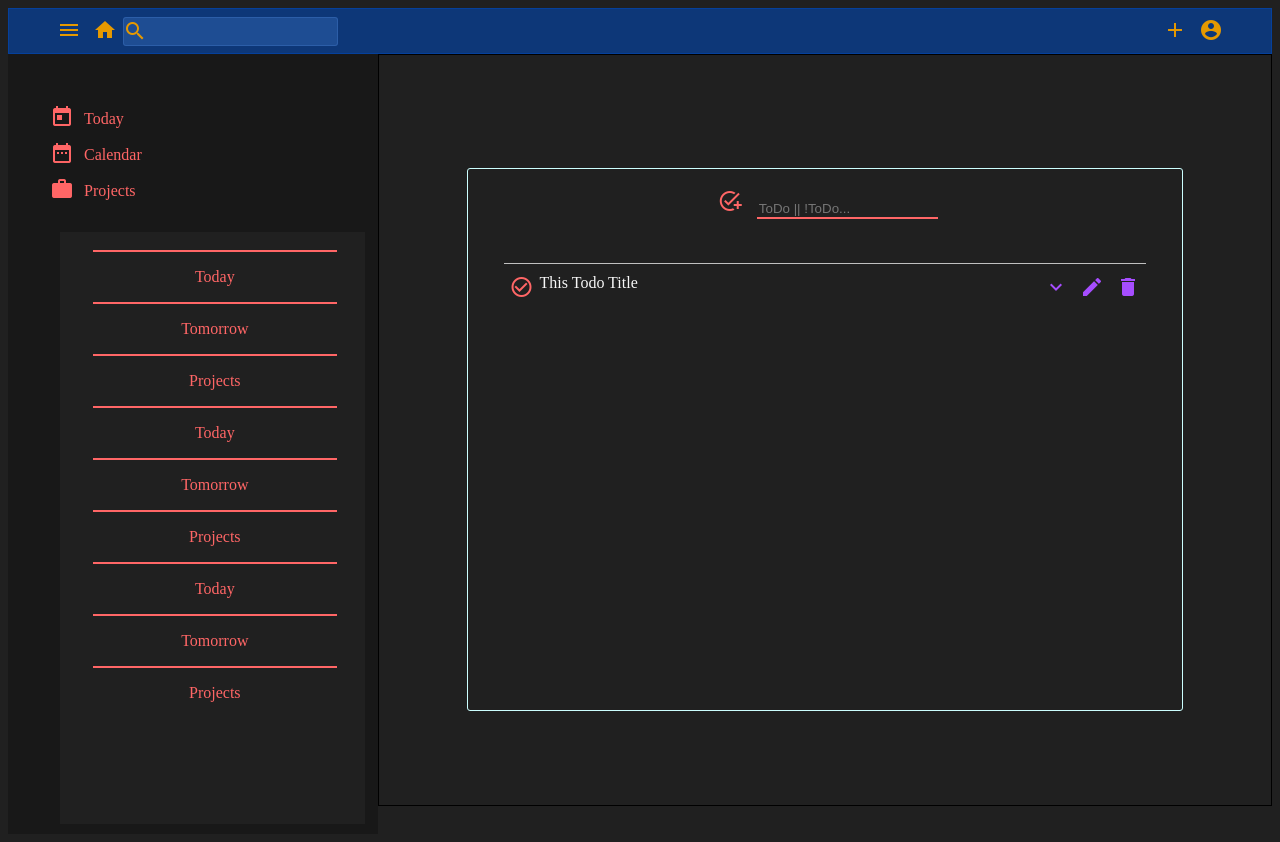
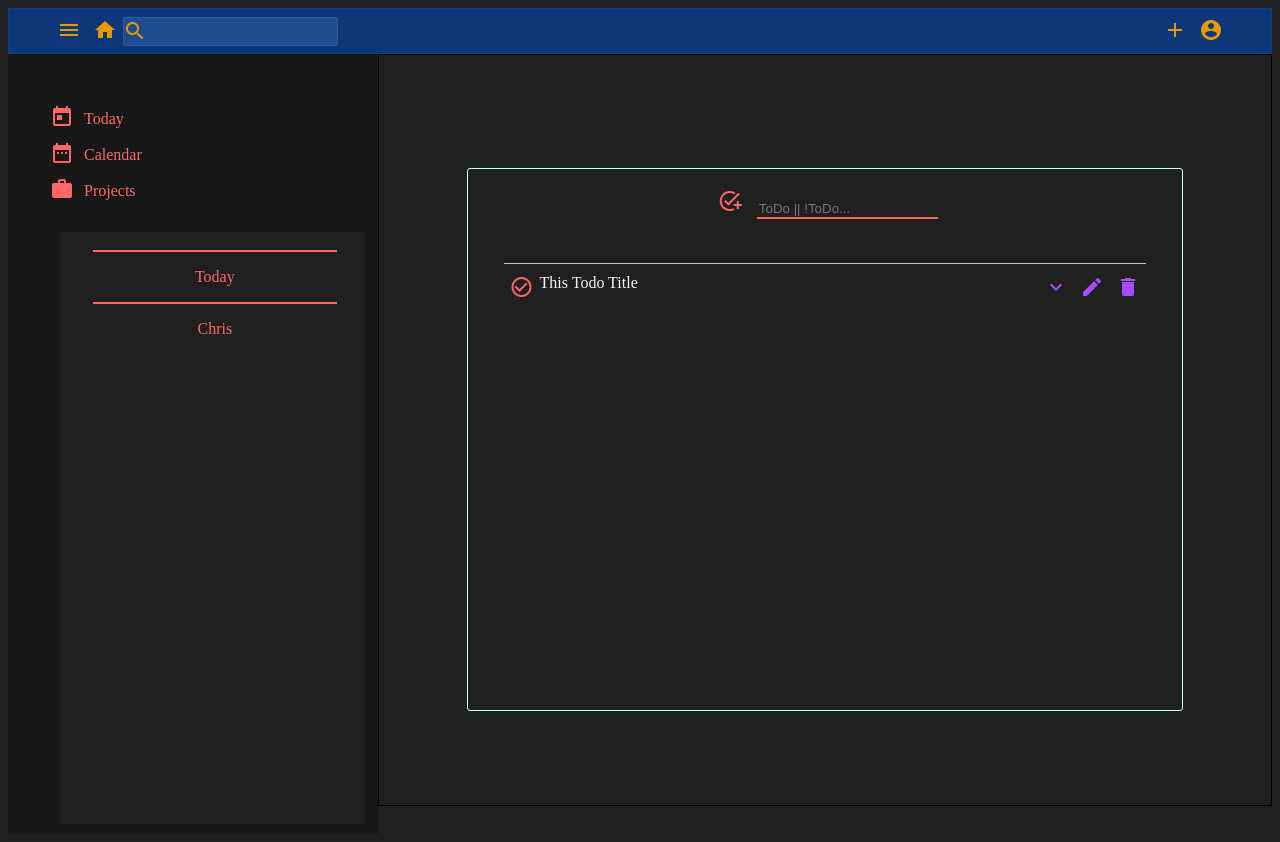
Before and after one commit to cgyee/ToDo-List, a website built with webpack: page dist/index.html in a window 1280 px wide. Built offline with nearby package versions, Linux system fonts and the light colour scheme.

Commit message:
testing DOm sidebar rendering and it's related event listeners

```diff
--- a/src/index.js
+++ b/src/index.js
@@ -0,0 +1,17 @@
+import {SideBarProj, SideBarProjEvents} from './modules/DOMsidebarprojects';
+import {Project} from './objects/project';
+
+const test = Project("Chris", 1);
+console.log(test.getName());
+console.log(test.getID());
+
+const testSide = SideBarProj(test.getName(), test.getID());
+
+const ul = document.querySelector(testSide.renderArea());
+
+//console.log(testSide.render());
+
+ul.append(testSide.render());
+
+const events = SideBarProjEvents();
+events.update();
--- a/src/modules/DOMTodoItem.js
+++ b/src/modules/DOMTodoItem.js
@@ -1,12 +1,13 @@
 const DOMTodoItem = (taskTitle, id) => {
 
-    let title = taskTitle;
-    let myID = id;
+    let title = taskTitle || "";
+    let myID = id || "";
 
     const BUTTON_CLASSNAME = "icon-button todo-item-button ";
     const I_CLASSNAME = "materials-icon";
 
     const titleLeftFlex = ((title) => {
+
         const DIV_CLASSNAME = "flex-content";
         const SPAN_CLASSNAME = "todo-item-text";
         const I_ICON = "check_circle_outline";
@@ -31,6 +32,7 @@ const DOMTodoItem = (taskTitle, id) => {
     })(title);
 
     const ViewEditFlex = (() => {
+
         const buttonOptions = ["expand_more",
                                 "create",
                                 "delete"];
@@ -77,9 +79,12 @@ const DOMTodoItem = (taskTitle, id) => {
     };
 
     const render = () => {
+
         const DIV_CLASSNAME = "flex-content todo-item";
 
         const div = document.createElement('div');
+
+        div.className = DIV_CLASSNAME;
 
         div.append(titleLeftFlex, ViewEditFlex);
 
--- a/src/modules/DOMsidebarprojects.js
+++ b/src/modules/DOMsidebarprojects.js
@@ -3,18 +3,19 @@ const { Project } = require("../objects/project");
 const SideBarProj = (projName, projID) => {
 
     const LI_CLASSNAME = "sidebar-project-list_item  solid-top-border";
-    const P_CLASSNAME = "sidebar-project-list_item  solid-top-border";
-    const container = "ul-sidebar-projects";
+    const P_CLASSNAME = "center-list-item";
+    const container = "#ul-sidebar-projects";
 
-    let myProjName = projName;
-    let myProjID = projID;
+    let myProjName = projName || "";
+    let myProjID = projID || "";
 
     const renderArea = () => {
         return container;
     };
 
     const render = () => {
-        const li = document.createAttribute('li');
+
+        const li = document.createElement('li');
         li.className = LI_CLASSNAME;
         li.id = myProjID;
 
@@ -22,7 +23,7 @@ const SideBarProj = (projName, projID) => {
         p.className = P_CLASSNAME;
         p.innerText = myProjName;
 
-        li.appendChild(li);
+        li.append(p);
 
         return li;
     };
@@ -30,4 +31,29 @@ const SideBarProj = (projName, projID) => {
     return {renderArea, render};
 };
 
-export {SideBarProj};
+const SideBarProjEvents = () => {
+
+    const getProjectNodes = () => {
+
+        const SELECTOR_CLASSNAME = ".sidebar-project-list_item";
+
+        const projNodes = document.querySelectorAll(SELECTOR_CLASSNAME);
+        return projNodes;
+    };
+
+    const updateProjListener = (projArray) => {
+
+        const myProjs  = projArray;
+
+        myProjs.forEach(project => {
+            project.addEventListener('click', e => {console.log(e.target.parentElement.id || e.target.id);});
+        });
+    };
+
+    const update = () => {
+        updateProjListener(getProjectNodes());
+    };
+
+    return {update};
+};
+export {SideBarProj, SideBarProjEvents};
--- a/src/objects/project.js
+++ b/src/objects/project.js
@@ -1,7 +1,7 @@
 const Project = (name, id) => {
 
-    let myName = name;
-    let myID = id;
+    let myName = name || "";
+    let myID = id || "";
     let myTasksTable = {};
     let myTasksArr = [];
 
```
Also changed, not shown: dist/index.html, dist/main.js.
